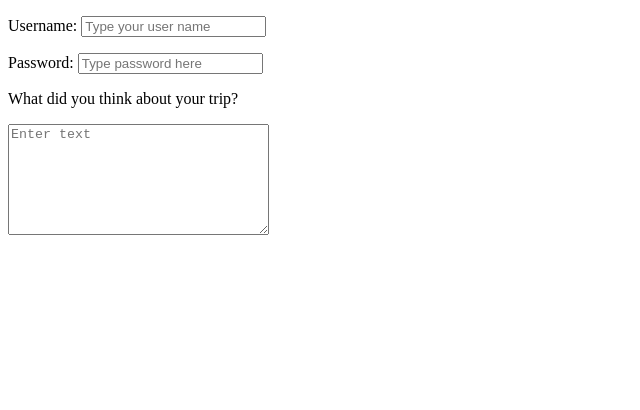
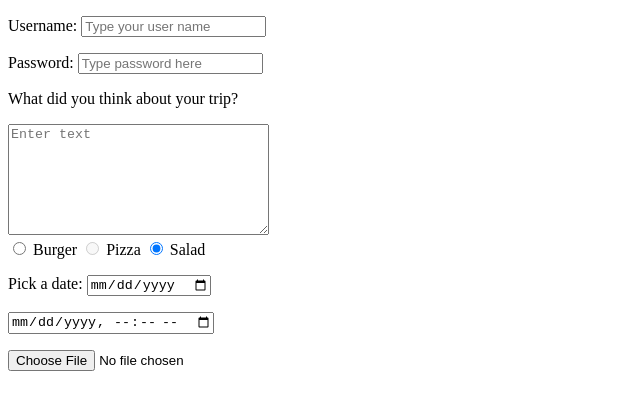
Before and after one commit to OleksiiBilohryshchenko/UI-Practice, a plain HTML site: page files/forms.html in a window 1280 px wide. Shown: the whole page, without its empty margins (0-640 px from the left). Drawn offline with Linux system fonts and the light colour scheme.

Commit message:
UI practice

```diff
--- a/files/forms.html
+++ b/files/forms.html
@@ -18,6 +18,20 @@
         What did you think about your trip?
     </p>
     <textarea cols="30" rows="7" placeholder = "Enter text"></textarea>
+    <br>
+    <input type="radio" name="food" value="burger"> Burger
+    <input type="radio" name="food" value="pizza" disabled> Pizza
+    <input type="radio" name="food" value="salad" checked> Salad
+    <br>
+    <p>Pick a date:
+        <input type="date">
+    </p>
+    <input type="datetime-local">
+    <p>
+        <input type="file">
+    </p>
+
+
 
 </form>
 </body>
```
